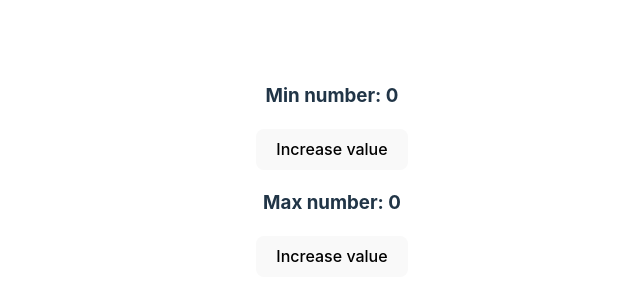
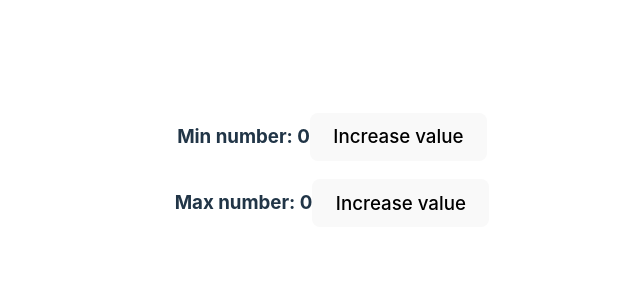
Before and after one commit to Looch8/random-number-generator, a React (Vite) app: page / in a window 1280 px wide. Shown: the part 230-530 px from the top of the page, without its empty margins (308-948 px from the left). Built offline with nearby package versions, Linux system fonts and the light colour scheme.

Commit message:
refactored code, made more DRY, seperated modules

```diff
--- a/src/App.jsx
+++ b/src/App.jsx
@@ -1,41 +1,11 @@
-import { useState } from "react";
 import "./App.css";
-
-function MinValue() {
-	const [minValue, setMinValue] = useState(0);
-
-	const handleMinAmount = () => {
-		return setMinValue(minValue + 1);
-	};
-
-	return (
-		<>
-			<h3>Min number: {minValue}</h3>{" "}
-			<button onClick={handleMinAmount}>Increase value</button>
-		</>
-	);
-}
-
-function MaxValue() {
-	const [maxValue, setMaxValue] = useState(0);
-
-	const handleMaxAmount = () => {
-		return setMaxValue(maxValue + 1);
-	};
-
-	return (
-		<>
-			<h3>Max number: {maxValue}</h3>{" "}
-			<button onClick={handleMaxAmount}>Increase value</button>
-		</>
-	);
-}
+import ValueComponent from "./components/ValueComponent";
 
 function App() {
 	return (
 		<>
-			<MinValue />
-			<MaxValue />
+			<ValueComponent valueName={"Min"} />
+			<ValueComponent valueName={"Max"} />
 		</>
 	);
 }
--- /dev/null
+++ b/src/components/ValueComponent.jsx
@@ -0,0 +1,20 @@
+import { useState } from "react";
+
+function ValueComponent({ valueName }) {
+	const [value, setValue] = useState(0);
+
+	const handleValue = () => {
+		return setValue(value + 1);
+	};
+
+	return (
+		<>
+			<h3>
+				{valueName} number: {value}
+				<button onClick={handleValue}>Increase value</button>
+			</h3>
+		</>
+	);
+}
+
+export default ValueComponent;
```
